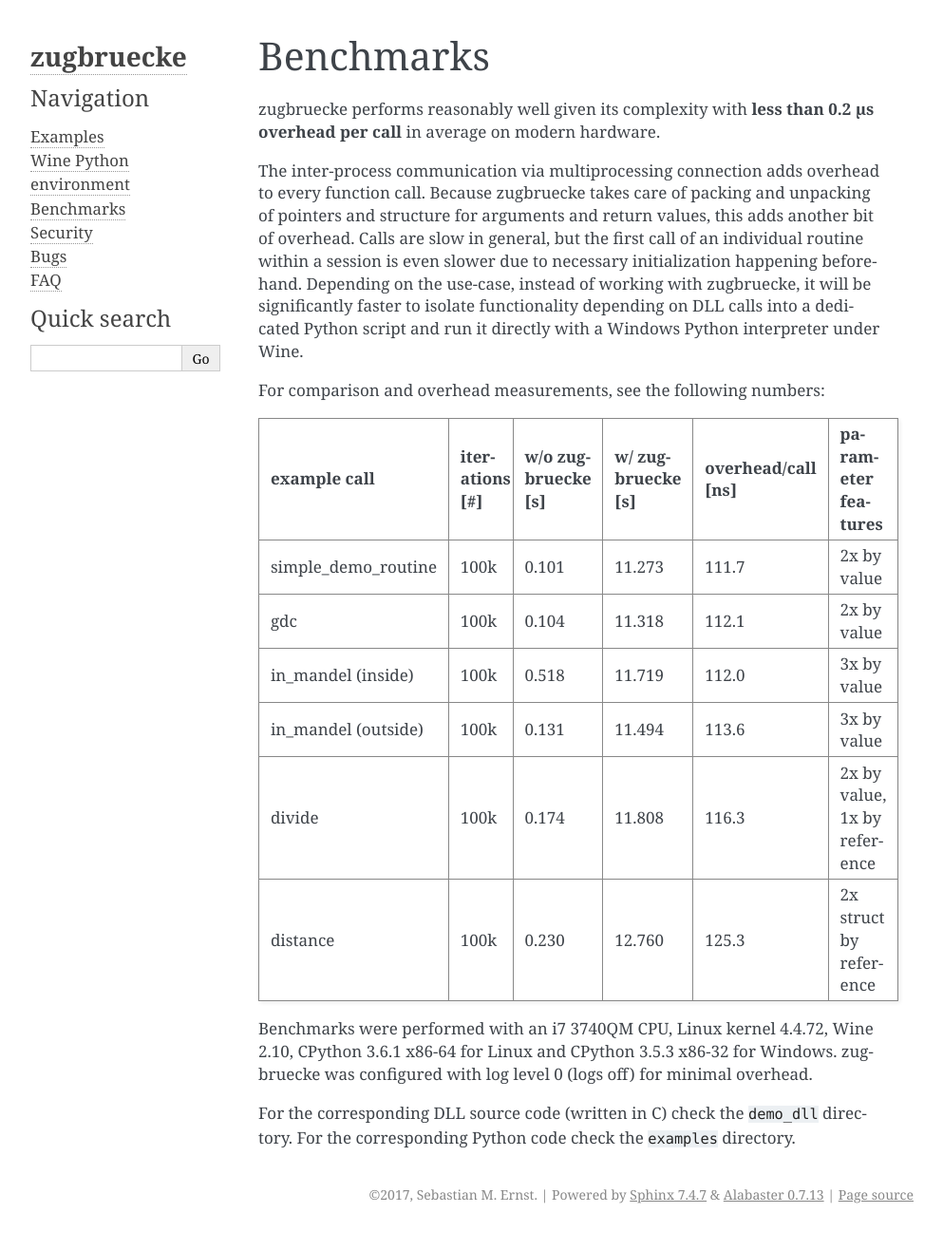
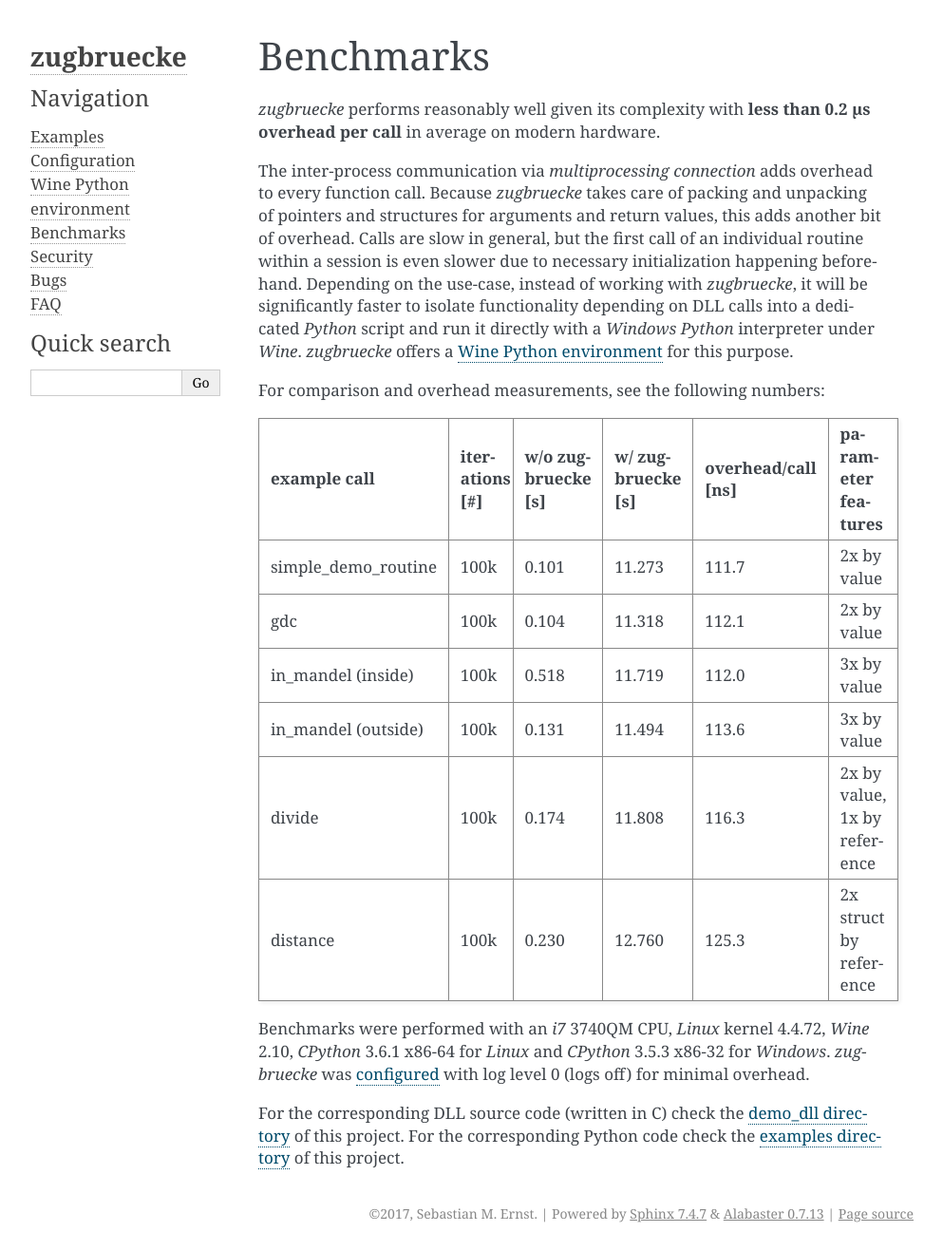
Before and after one commit to pleiszenburg/zugbruecke, a Sphinx documentation site: the page built from docs/benchmarks.rst, in a window 1280 px wide. Shown: the whole page at 95% size, without its empty margins (148-1141 px from the left). Built offline with Sphinx 7.4.7, drawn with Linux system fonts in a browser that asks for light colours.

Commit message:
fixed names, added chapter on configuration

```diff
--- a/docs/benchmarks.rst
+++ b/docs/benchmarks.rst
@@ -3,17 +3,18 @@
 Benchmarks
 ==========
 
-zugbruecke performs reasonably well given its complexity with **less than 0.2 µs
+*zugbruecke* performs reasonably well given its complexity with **less than 0.2 µs
 overhead per call** in average on modern hardware.
 
-The inter-process communication via multiprocessing connection adds overhead to
-every function call. Because zugbruecke takes care of packing and unpacking of
-pointers and structure for arguments and return values, this adds another bit of overhead.
+The inter-process communication via *multiprocessing connection* adds overhead to
+every function call. Because *zugbruecke* takes care of packing and unpacking of
+pointers and structures for arguments and return values, this adds another bit of overhead.
 Calls are slow in general, but the first call of an individual routine within
 a session is even slower due to necessary initialization happening beforehand.
-Depending on the use-case, instead of working with zugbruecke, it will be significantly
-faster to isolate functionality depending on DLL calls into a dedicated Python
-script and run it directly with a Windows Python interpreter under Wine.
+Depending on the use-case, instead of working with *zugbruecke*, it will be significantly
+faster to isolate functionality depending on DLL calls into a dedicated *Python*
+script and run it directly with a *Windows* *Python* interpreter under *Wine*.
+*zugbruecke* offers a :ref:`Wine Python environment <wineenv>` for this purpose.
 
 For comparison and overhead measurements, see the following numbers:
 
@@ -28,9 +29,12 @@
 distance             100k            0.230              12.760            125.3              2x struct by reference
 ===================  ==============  ================== ================= ================== ============================
 
-Benchmarks were performed with an i7 3740QM CPU, Linux kernel 4.4.72, Wine 2.10,
-CPython 3.6.1 x86-64 for Linux and CPython 3.5.3 x86-32 for Windows. zugbruecke was
-configured with log level 0 (logs off) for minimal overhead.
+Benchmarks were performed with an *i7* 3740QM CPU, *Linux* kernel 4.4.72, *Wine* 2.10,
+*CPython* 3.6.1 x86-64 for *Linux* and *CPython* 3.5.3 x86-32 for *Windows*. *zugbruecke* was
+:ref:`configured <configuration>` with log level 0 (logs off) for minimal overhead.
 
-For the corresponding DLL source code (written in C) check the ``demo_dll`` directory.
-For the corresponding Python code check the ``examples`` directory.
+For the corresponding DLL source code (written in C) check the `demo_dll directory`_ of this project.
+For the corresponding Python code check the `examples directory`_ of this project.
+
+.. _examples directory: https://github.com/pleiszenburg/zugbruecke/tree/master/examples
+.. _demo_dll directory: https://github.com/pleiszenburg/zugbruecke/tree/master/demo_dll
--- a/docs/index.rst
+++ b/docs/index.rst
@@ -10,6 +10,7 @@
    :maxdepth: 2
 
    examples
+   configuration
    wineenv
    benchmarks
    security
--- a/docs/wineenv.rst
+++ b/docs/wineenv.rst
@@ -3,7 +3,7 @@
 Wine Python environment
 =======================
 
-zugbruecke offers a few useful helper scripts for allowing to work with
+*zugbruecke* offers a few useful helper scripts for allowing to work with
 *Python* on *Wine* more easily. They are also used for *zugbruecke*'s internal
 operations and development tests.
 
```
Also changed, not shown: docs/bugs.rst (+15 -8 lines), docs/configuration.rst (added, +9 -0 lines).
